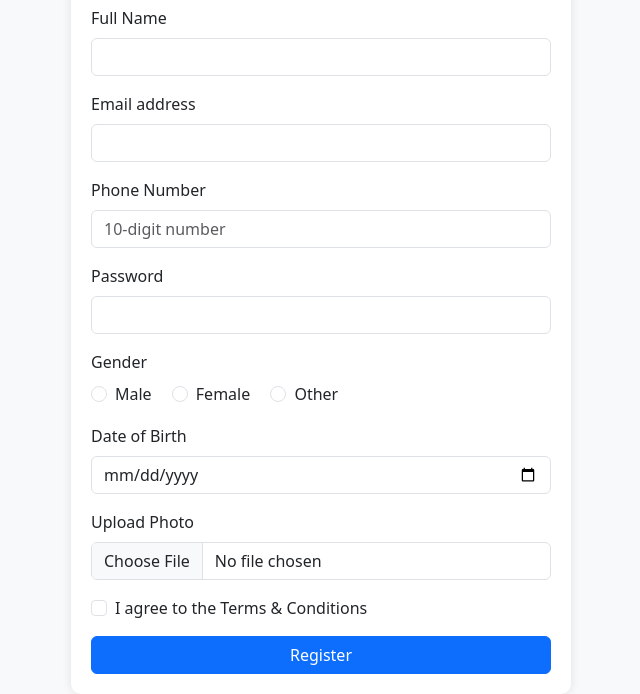
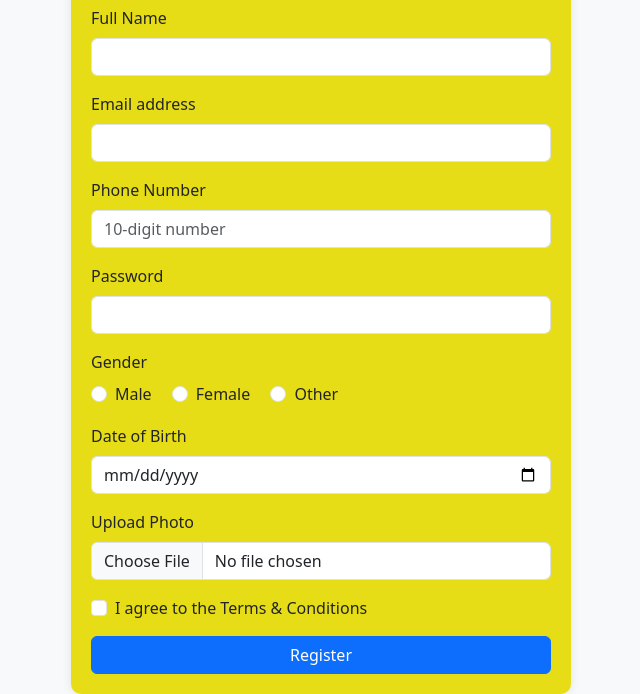
Before and after one commit to vidushy123/form, a plain HTML site: page index.html in a window 1280 px wide. Shown: the part 116-810 px from the top of the page, without its empty margins (319-959 px from the left). Drawn offline with nearby package versions, Linux system fonts and the light colour scheme.

Commit message:
student form

```diff
--- a/index.html
+++ b/index.html
@@ -4,27 +4,12 @@
 <head>
     <meta charset="UTF-8">
     <title>Responsive Registration Form</title>
-
+    <link rel="stylesheet" href="style.css">
     <!-- ✅ Bootstrap CSS CDN -->
     <link href="https://cdn.jsdelivr.net/npm/bootstrap@5.3.0/dist/css/bootstrap.min.css" rel="stylesheet">
 
-    <style>
-        .form-container {
-            max-width: 500px;
-            margin: auto;
-            margin-top: 40px;
-            padding: 20px;
-            background-color: white;
-            border-radius: 10px;
-            box-shadow: 0 0 10px rgba(0, 0, 0, 0.1);
-        }
 
-        .error {
-            color: red;
-            font-size: 14px;
-            display: none;
-        }
-    </style>
+
 </head>
 
 <body class="bg-light">
--- a/style.css
+++ b/style.css
@@ -0,0 +1,15 @@
+ .form-container {
+     max-width: 500px;
+     margin: auto;
+     margin-top: 40px;
+     padding: 20px;
+     background-color: rgb(231, 221, 22);
+     border-radius: 10px;
+     box-shadow: 0 0 10px rgba(0, 0, 0, 0.1);
+ }
+
+ .error {
+     color: red;
+     font-size: 14px;
+     display: none;
+ }
```
